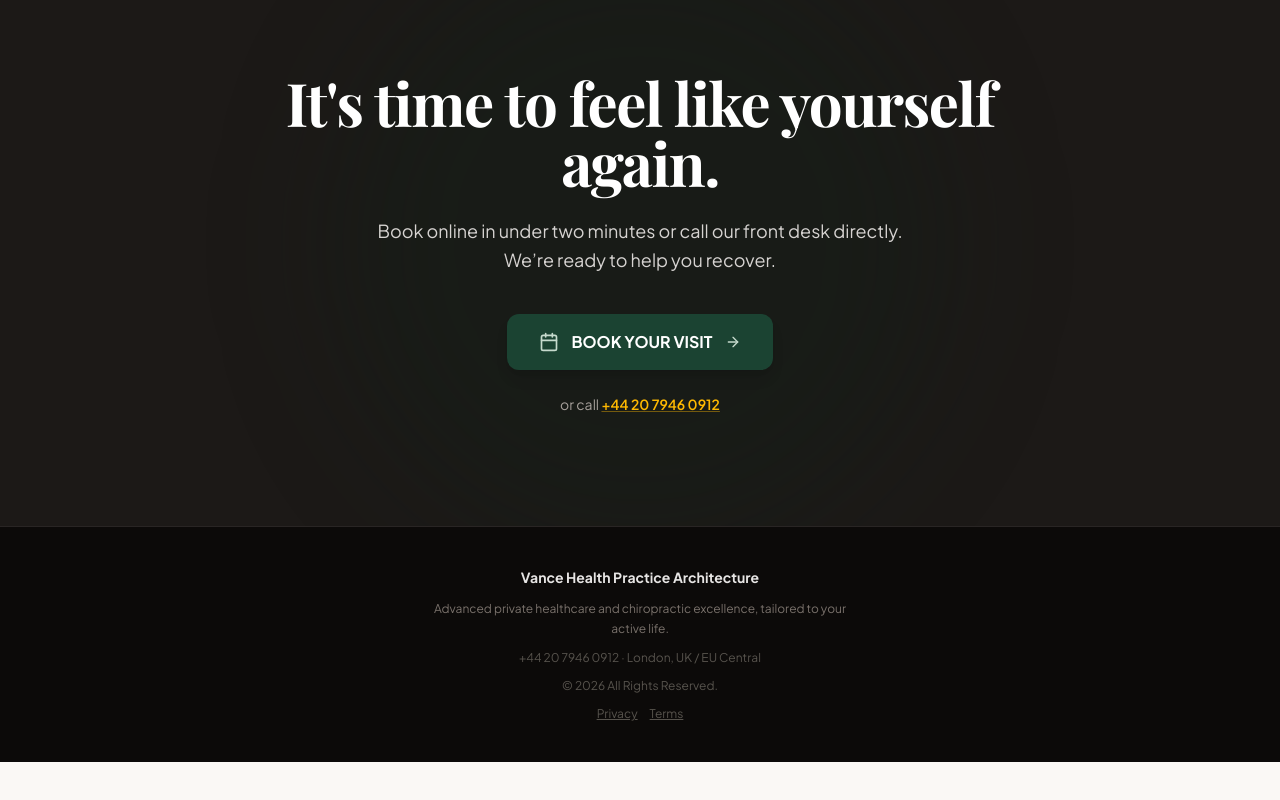
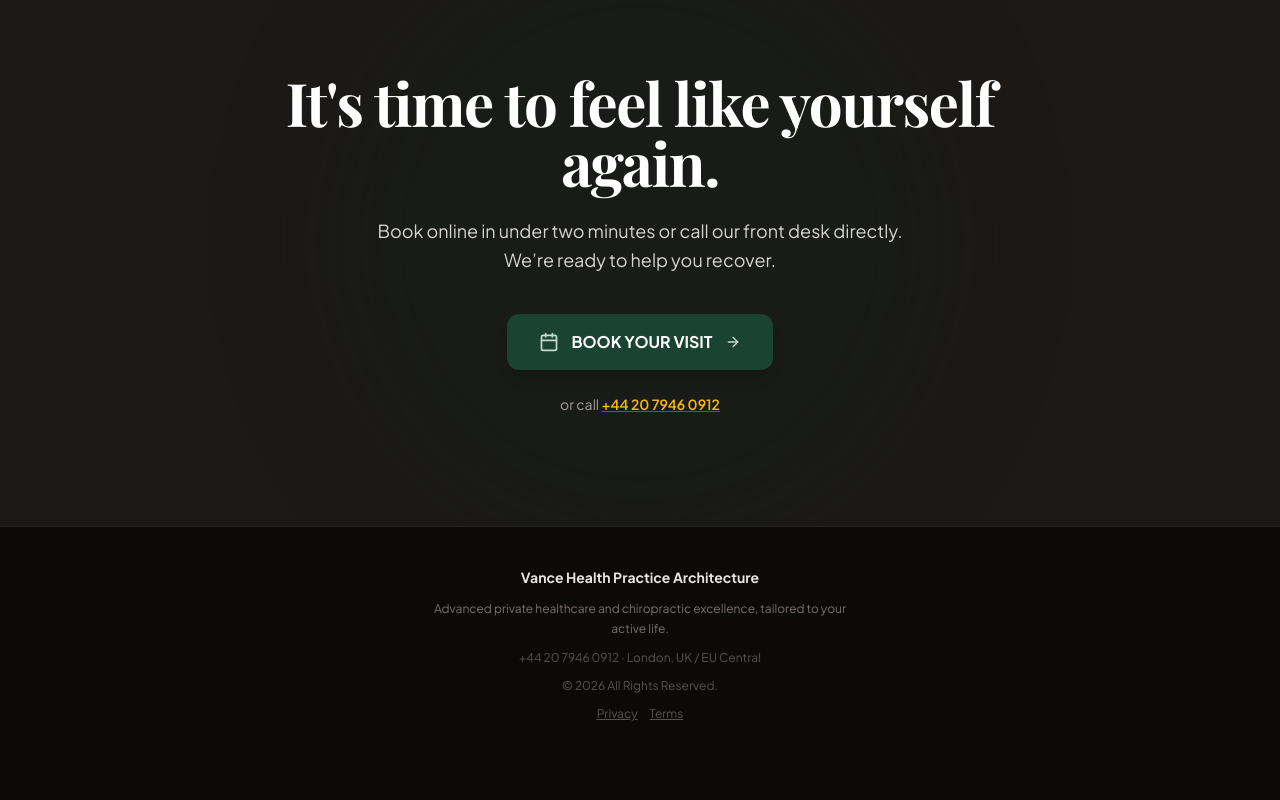
Before and after one commit to drealslick/Chiropractor-web-demo, a React (Vite) app: page / in a window 1280 px wide. Shown: the part 9609-10409 px from the top of the page. Before the commit the page ends 10371 px from the top, so only its background shows below. Built offline with nearby package versions, Linux system fonts and the light colour scheme; no server answers; the database is empty; a web font is replaced by a local one.

Commit message:
Update App.tsx

```diff
--- a/src/App.tsx
+++ b/src/App.tsx
@@ -56,7 +56,7 @@ function AppShell() {
           </Routes>
         </main>
 
-        <footer className="bg-stone-950 text-stone-400 py-10 border-t border-stone-800 text-sm">
+        <footer className="bg-stone-950 text-stone-400 py-10 pb-28 border-t border-stone-800 text-sm">
           <div className="max-w-7xl mx-auto px-4 text-center space-y-3">
             <p className="font-bold text-stone-200">{clinic.name}</p>
             <p className="text-xs text-stone-500 max-w-md mx-auto leading-relaxed">
```
